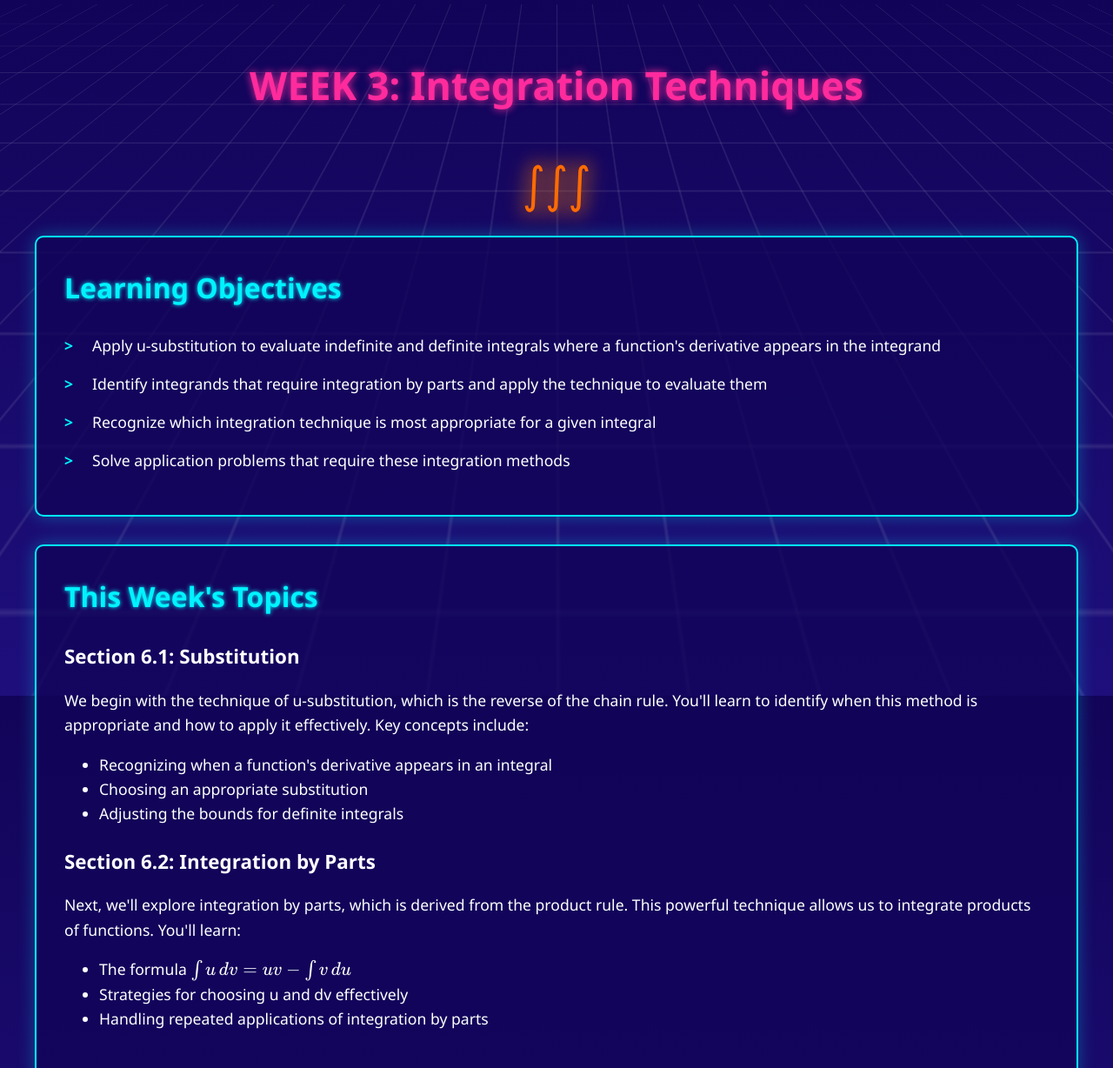
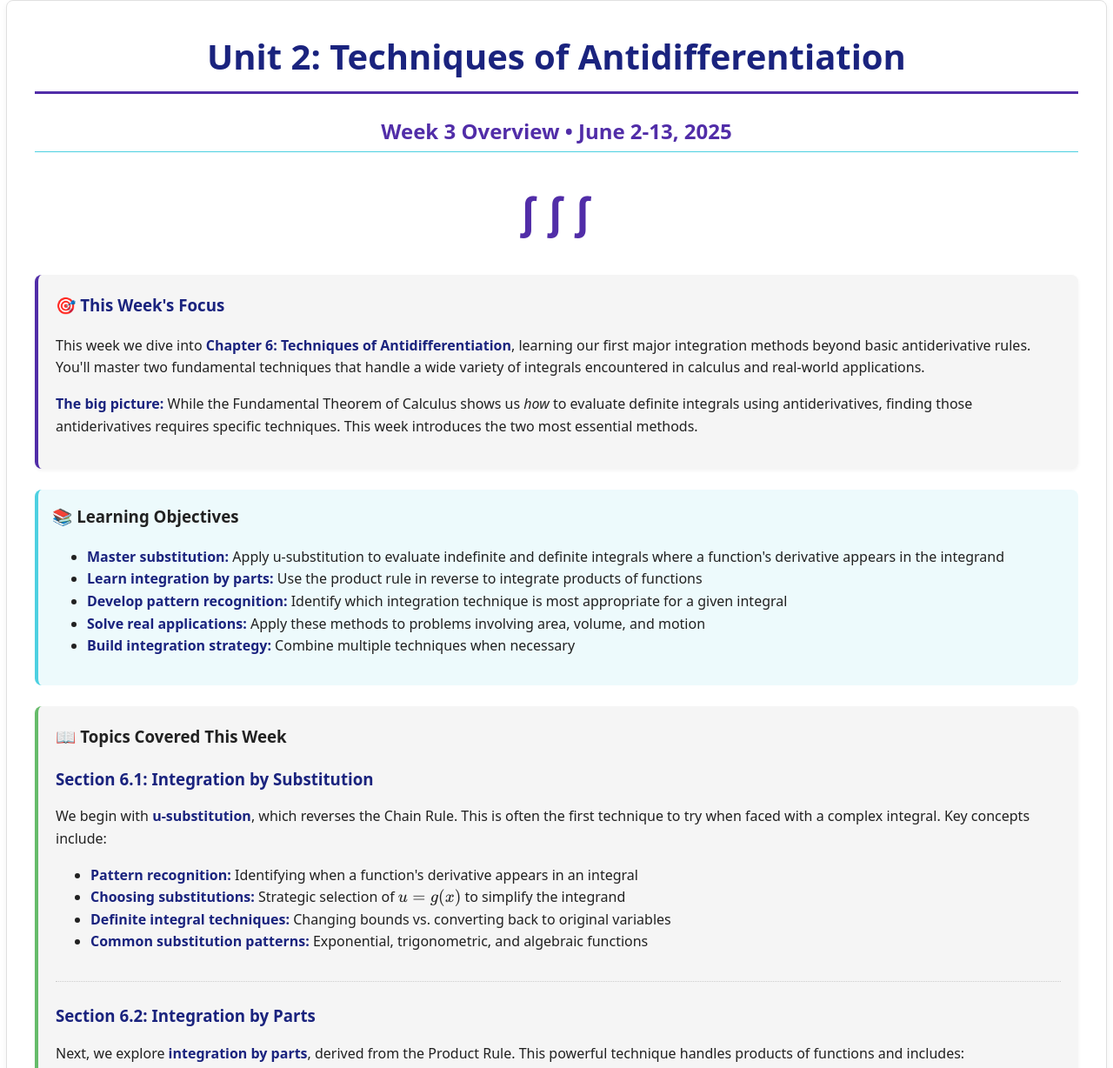
Before and after one commit to jjohnson-47/MATH_252-assets, a plain HTML site: page math252/weekly-modules/01-integration/00-week-3-overview.html in a window 1280 px wide. Shown: the top 1228 px of the page at 87% size. Drawn offline with nearby package versions, Linux system fonts and the light colour scheme.

Commit message:
Update Week 3 overview for Summer 2025
- Converted from retrowave to professional academic styling
- Updated dates for Summer 2025 intensive schedule (June 2-13)
- Enhanced content structure with proper learning objectives
- Added context about accelerated summer format
- Aligned with Unit 2: Techniques of Antidifferentiation focus

```diff
--- a/math252/weekly-modules/01-integration/00-week-3-overview.html
+++ b/math252/weekly-modules/01-integration/00-week-3-overview.html
@@ -3,214 +3,210 @@
 <head>
     <meta charset="UTF-8" />
     <meta name="viewport" content="width=device-width, initial-scale=1.0" />
-    <title>Week 3: Integration Techniques</title>
-    <script id="MathJax-script" async
-            src="https://cdn.jsdelivr.net/npm/mathjax@3/es5/tex-mml-chtml.js">
+    <title>Week 3: Integration Techniques | MATH A252 Summer 2025</title>
+
+    <!-- MathJax for LaTeX rendering -->
+    <script id="MathJax-script" async src="https://cdn.jsdelivr.net/npm/mathjax@3/es5/tex-mml-chtml.js"></script>
+    <script>
+      window.MathJax = {
+        tex: {
+          inlineMath: [['$', '$'], ['\\(', '\\)']],
+          displayMath: [['$$', '$$'], ['\\[', '\\]']],
+          processEscapes: true
+        }
+      };
     </script>
+
+    <!-- CALC II Summer 2025 shared theme -->
     <style>
+      /* -------------------------------------------------------------------------
+         Theme variables (matches section styling)
+         --------------------------------------------------------------------- */
       :root {
-            --neon-pink: #ff2b9d;
-            --neon-blue: #00f3ff;
-            --neon-purple: #9d00ff;
-            --dark-bg: #120458;
+        --calc2-primary-dark-blue: #1a237e;
+        --calc2-primary-purple:   #512da8;
+        --calc2-accent-teal:      #4dd0e1;
+        --calc2-accent-green:     #66bb6a;
+        --calc2-background:       #ffffff;
+        --calc2-text:             #212121;
+        --calc2-heading:          #1a237e;
+        --calc2-focus-outline:    #ffeb3b;
       }
 
-        html, body {
+      /* --------------------------------------------------------------------- */
+      /*  Base layout & typography                                             */
+      /* --------------------------------------------------------------------- */
+      body {
+        font-family: system-ui, -apple-system, "Segoe UI", Roboto, "Helvetica Neue", Arial, sans-serif;
+        line-height: 1.6;
+        font-size: 1rem;
+        color: var(--calc2-text);
+        background-color: var(--calc2-background);
         margin: 0;
         padding: 0;
-            height: 100%;
-        }
-        body {
-            background-color: var(--dark-bg);
-            background: linear-gradient(180deg, #120458 0%, #1e0f7c 100%);
-            color: #ffffff;
-            font-family: 'Segoe UI', Tahoma, Geneva, Verdana, sans-serif;
-            line-height: 1.6;
-            font-size: 1.1rem;
       }
 
-        .container {
+      .calc2-container {
         max-width: 1200px;
         margin: 0 auto;
         padding: 2rem;
-            position: relative;
-            z-index: 1;
+        border: 1px solid #e0e0e0;
+        border-radius: 8px;
+        box-shadow: 0 4px 8px rgba(0, 0, 0, 0.05);
       }
 
-        .retro-grid {
-            position: fixed;
-            top: 0;
-            left: 0;
-            right: 0;
-            bottom: 0;
-            background: linear-gradient(180deg,
-                rgba(18, 4, 88, 0.9),
-                rgba(30, 15, 124, 0.9)
-            );
-            overflow: hidden;
-            z-index: 0;
-        }
-
-        .grid-lines {
-            position: absolute;
-            top: 0;
-            left: 0;
-            right: 0;
-            bottom: 0;
-            background-image:
-                linear-gradient(90deg, rgba(255,255,255,0.1) 1px, transparent 1px),
-                linear-gradient(0deg, rgba(255,255,255,0.1) 1px, transparent 1px);
-            background-size: 40px 40px;
-            transform: perspective(500px) rotateX(60deg);
-            transform-origin: 50% 0;
-            animation: grid-move 20s linear infinite;
-        }
-        @keyframes grid-move {
-            0% {
-                transform: perspective(500px) rotateX(60deg) translateY(0);
-            }
-            100% {
-                transform: perspective(500px) rotateX(60deg) translateY(40px);
-            }
-        }
-
-        .title {
-            font-size: 2.8rem;
-            color: var(--neon-pink);
-            text-shadow: 0 0 10px var(--neon-pink);
-            margin-bottom: 2rem;
+      .calc2-title {
+        font-size: 2.5rem;
+        margin: 0 0 1.5rem 0;
+        color: var(--calc2-heading);
+        border-bottom: 3px solid var(--calc2-primary-purple);
+        padding-bottom: 0.5rem;
         text-align: center;
       }
 
-        .content-box {
-            background: rgba(18, 4, 88, 0.8);
-            border: 2px solid var(--neon-blue);
-            border-radius: 10px;
-            padding: 2rem;
-            margin-bottom: 2rem;
-            box-shadow: 0 0 20px rgba(0, 243, 255, 0.3);
+      .calc2-subtitle {
+        font-size: 1.5rem;
+        margin: 1.5rem 0 1rem 0;
+        color: var(--calc2-heading);
+        padding-bottom: 0.25rem;
+        border-bottom: 1px solid var(--calc2-accent-teal);
       }
 
-        .objectives-list {
-            list-style: none;
-            padding: 0;
-            margin: 0;
+      /* Week overview specific styling */
+      .week-overview-box {
+        background: #f5f5f5;
+        padding: 1.25rem;
+        margin: 1.5rem 0;
+        border-radius: 8px;
+        border-left: 4px solid var(--calc2-primary-purple);
+        box-shadow: 0 2px 4px rgba(0, 0, 0, 0.05);
       }
-        .objectives-list li {
-            margin-bottom: 1rem;
-            padding-left: 2rem;
-            position: relative;
+
+      .objectives-box {
+        background-color: rgba(77, 208, 225, 0.1);
+        padding: 1rem;
+        margin: 1.5rem 0;
+        border-radius: 8px;
+        border-left: 4px solid var(--calc2-accent-teal);
       }
-        .objectives-list li::before {
-            content: ">";
-            position: absolute;
-            left: 0;
-            color: var(--neon-blue);
+
+      .due-dates-box {
+        background-color: rgba(102, 187, 106, 0.1);
+        padding: 1rem;
+        margin: 1.5rem 0;
+        border-radius: 8px;
+        border-left: 4px solid var(--calc2-accent-green);
+      }
+
+      .topics-section {
+        background: #f5f5f5;
+        padding: 1.25rem;
+        margin: 1.5rem 0;
+        border-radius: 8px;
+        border-left: 4px solid var(--calc2-accent-green);
+        box-shadow: 0 2px 4px rgba(0, 0, 0, 0.05);
+      }
+
+      .topic-item {
+        margin-bottom: 1.5rem;
+        padding-bottom: 1rem;
+      }
+
+      .topic-item:not(:last-child) {
+        border-bottom: 1px dotted #ccc;
+      }
+
+      .topic-item h3 {
+        color: var(--calc2-primary-dark-blue);
+        margin-bottom: 0.5rem;
+      }
+
+      .integral-visual {
+        text-align: center;
+        font-size: 3rem;
+        color: var(--calc2-primary-purple);
+        margin: 2rem 0;
         font-weight: bold;
       }
 
-        .due-dates {
-            background: rgba(157, 0, 255, 0.1);
-            border-left: 4px solid var(--neon-purple);
-            padding: 1rem;
-            margin: 1rem 0;
-        }
+      a { color: var(--calc2-primary-purple); text-decoration: none; }
+      a:hover { text-decoration: underline; }
 
-        .integral-symbol {
-            font-size: 56px;
-            color: #ff6b00;
-            text-align: center;
-            animation: glow 2s ease-in-out infinite;
-            margin-bottom: 1rem;
-        }
-        @keyframes glow {
-            0%, 100% {
-                text-shadow: 0 0 10px #ff6b00;
-            }
-            50% {
-                text-shadow:
-                    0 0 20px #ff6b00,
-                    0 0 30px #ff9d00;
-            }
-        }
+      em { font-style: italic; }
+      strong { font-weight: bold; color: var(--calc2-primary-dark-blue); }
 
-        h2 {
-            color: var(--neon-blue);
-            text-shadow: 0 0 5px var(--neon-blue);
-            margin-top: 0;
-            font-size: 2rem;
-        }
-        h3 {
-            margin-bottom: 0.5rem;
-            font-size: 1.4rem;
-        }
-
-        .section {
-            margin-bottom: 1.5rem;
-        }
-
-        @media (prefers-reduced-motion: reduce) {
-            .grid-lines {
-                animation: none;
-            }
-            .integral-symbol {
-                animation: none;
-            }
+      @media (max-width: 768px) {
+        .calc2-container { padding: 1rem; }
+        .calc2-title     { font-size: 2rem; }
+        .calc2-subtitle  { font-size: 1.25rem; }
       }
     </style>
 </head>
 <body>
-    <div class="retro-grid">
-        <div class="grid-lines"></div>
-    </div>
+  <main class="calc2-container">
+    <!-- Header -->
+    <h1 class="calc2-title">Unit 2: Techniques of Antidifferentiation</h1>
+    <h2 class="calc2-subtitle" style="text-align: center; color: var(--calc2-primary-purple);">Week 3 Overview • June 2-13, 2025</h2>
 
-    <div class="container">
-        <h1 class="title">WEEK 3: Integration Techniques</h1>
+    <div class="integral-visual">∫ ∫ ∫</div>
 
-        <div class="integral-symbol">∫∫∫</div>
+    <!-- Week overview -->
+    <section class="week-overview-box">
+      <h3 style="margin-top: 0; color: var(--calc2-primary-dark-blue);">🎯 This Week's Focus</h3>
+      <p>This week we dive into <strong>Chapter 6: Techniques of Antidifferentiation</strong>, learning our first major integration methods beyond basic antiderivative rules. You'll master two fundamental techniques that handle a wide variety of integrals encountered in calculus and real-world applications.</p>
+      <p><strong>The big picture:</strong> While the Fundamental Theorem of Calculus shows us <em>how</em> to evaluate definite integrals using antiderivatives, finding those antiderivatives requires specific techniques. This week introduces the two most essential methods.</p>
+    </section>
 
-        <div class="content-box">
-            <h2>Learning Objectives</h2>
-            <ul class="objectives-list">
-                <li>Apply u-substitution to evaluate indefinite and definite integrals where a function's derivative appears in the integrand</li>
-                <li>Identify integrands that require integration by parts and apply the technique to evaluate them</li>
-                <li>Recognize which integration technique is most appropriate for a given integral</li>
-                <li>Solve application problems that require these integration methods</li>
+    <!-- Learning objectives -->
+    <section class="objectives-box">
+      <h3 style="margin-top: 0;">📚 Learning Objectives</h3>
+      <ul>
+        <li><strong>Master substitution:</strong> Apply u-substitution to evaluate indefinite and definite integrals where a function's derivative appears in the integrand</li>
+        <li><strong>Learn integration by parts:</strong> Use the product rule in reverse to integrate products of functions</li>
+        <li><strong>Develop pattern recognition:</strong> Identify which integration technique is most appropriate for a given integral</li>
+        <li><strong>Solve real applications:</strong> Apply these methods to problems involving area, volume, and motion</li>
+        <li><strong>Build integration strategy:</strong> Combine multiple techniques when necessary</li>
+      </ul>
+    </section>
+
+    <!-- Topics covered -->
+    <section class="topics-section">
+      <h3 style="margin-top: 0;">📖 Topics Covered This Week</h3>
+
+      <div class="topic-item">
+        <h3>Section 6.1: Integration by Substitution</h3>
+        <p>We begin with <strong>u-substitution</strong>, which reverses the Chain Rule. This is often the first technique to try when faced with a complex integral. Key concepts include:</p>
+        <ul>
+          <li><strong>Pattern recognition:</strong> Identifying when a function's derivative appears in an integral</li>
+          <li><strong>Choosing substitutions:</strong> Strategic selection of $u = g(x)$ to simplify the integrand</li>
+          <li><strong>Definite integral techniques:</strong> Changing bounds vs. converting back to original variables</li>
+          <li><strong>Common substitution patterns:</strong> Exponential, trigonometric, and algebraic functions</li>
         </ul>
       </div>
 
-        <div class="content-box">
-            <h2>This Week's Topics</h2>
-
-            <div class="section">
-                <h3>Section 6.1: Substitution</h3>
-                <p>We begin with the technique of u-substitution, which is the reverse of the chain rule. You'll learn to identify when this method is appropriate and how to apply it effectively. Key concepts include:</p>
+      <div class="topic-item">
+        <h3>Section 6.2: Integration by Parts</h3>
+        <p>Next, we explore <strong>integration by parts</strong>, derived from the Product Rule. This powerful technique handles products of functions and includes:</p>
         <ul>
-                    <li>Recognizing when a function's derivative appears in an integral</li>
-                    <li>Choosing an appropriate substitution</li>
-                    <li>Adjusting the bounds for definite integrals</li>
+          <li><strong>The LIATE strategy:</strong> Systematic approach for choosing $u$ and $dv$</li>
+          <li><strong>The formula:</strong> $\int u\,dv = uv - \int v\,du$ and how to apply it effectively</li>
+          <li><strong>Repeated applications:</strong> When integration by parts must be used multiple times</li>
+          <li><strong>Special cases:</strong> Integrals involving logarithms, inverse trig functions, and polynomials with exponentials</li>
         </ul>
       </div>
+    </section>
 
-            <div class="section">
-                <h3>Section 6.2: Integration by Parts</h3>
-                <p>Next, we'll explore integration by parts, which is derived from the product rule. This powerful technique allows us to integrate products of functions. You'll learn:</p>
-                <ul>
-                    <li>The formula \( \int u\,dv = uv - \int v\,du \)</li>
-                    <li>Strategies for choosing u and dv effectively</li>
-                    <li>Handling repeated applications of integration by parts</li>
-                </ul>
-            </div>
-        </div>
+    <!-- Important dates -->
+    <section class="due-dates-box">
+      <h3 style="margin-top: 0;">📅 Important Summer 2025 Due Dates</h3>
+      <p><strong>📘 Chapter 6 Quiz & Discussion:</strong> Due Friday, June 6th at 11:59 PM</p>
+      <p><strong>📝 Unit 2 Edfinity Homework:</strong> Due Friday, June 13th at 11:59 PM</p>
+      <p><strong>✍️ Written Submission #2:</strong> Due Friday, June 13th at 11:59 PM</p>
+      <p><strong>💬 Discussion Participation:</strong> Active engagement throughout the week</p>
 
-        <div class="content-box">
-            <h2>Important Due Dates</h2>
-            <div class="due-dates">
-                <p>📘 Weekly Quiz 3 (Sections 6.1-6.2): Due Wednesday, January 29 by 11:59 PM</p>
-                <p>📝 Edfinity Homework 3 (Sections 6.1-6.2): Due Friday, January 31 by 11:59 PM</p>
-                <p>✍️ Discussion Participation: Ongoing throughout the week</p>
-            </div>
-        </div>
-    </div>
+      <p style="margin-top: 1rem;"><em><strong>Note:</strong> This intensive summer format covers 2 weeks of material in about 10 days. Stay on top of the reading and practice problems to keep up with the accelerated pace!</em></p>
+    </section>
+
+  </main>
 </body>
 </html>
```
Lines whose indentation alone changed are shown as unchanged.
